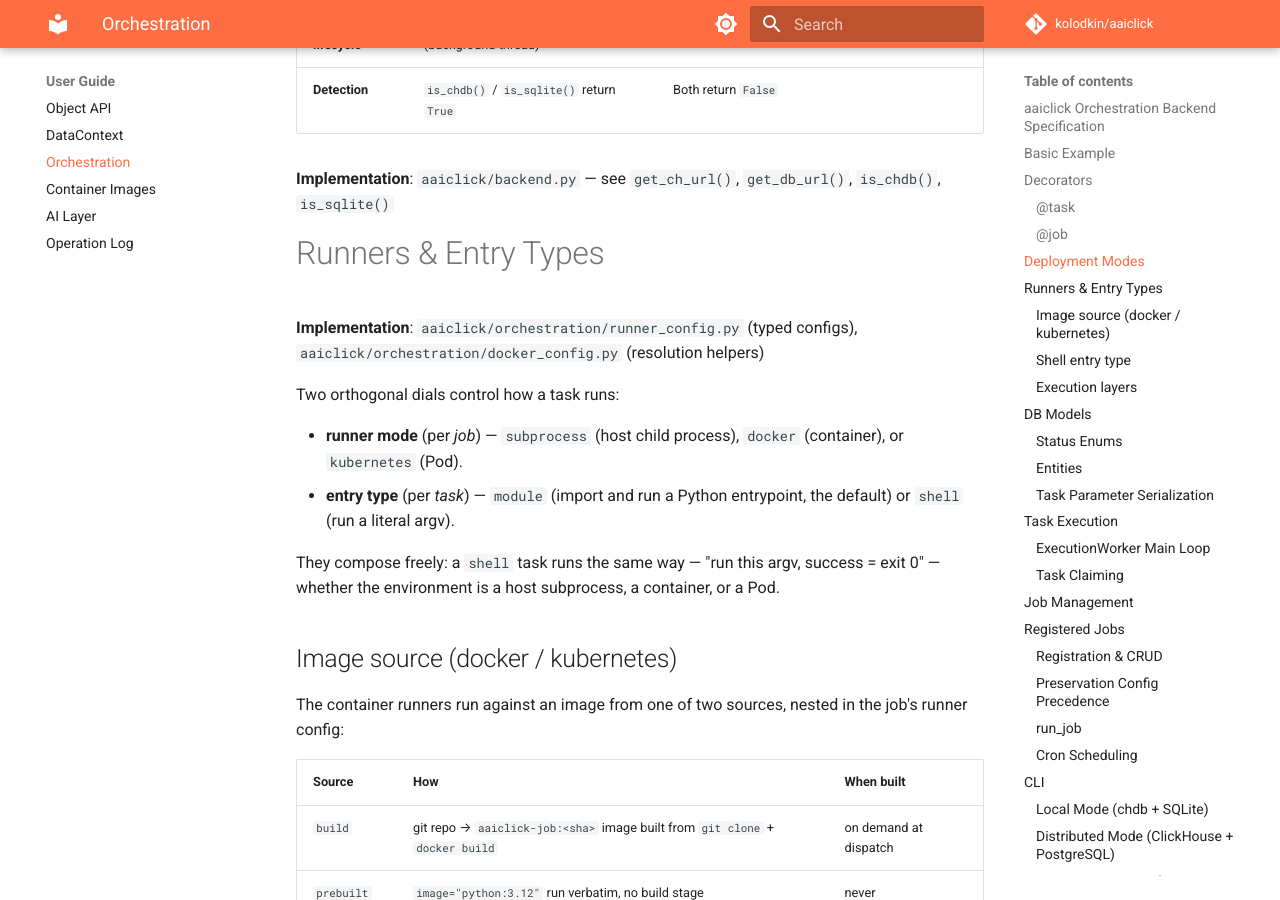
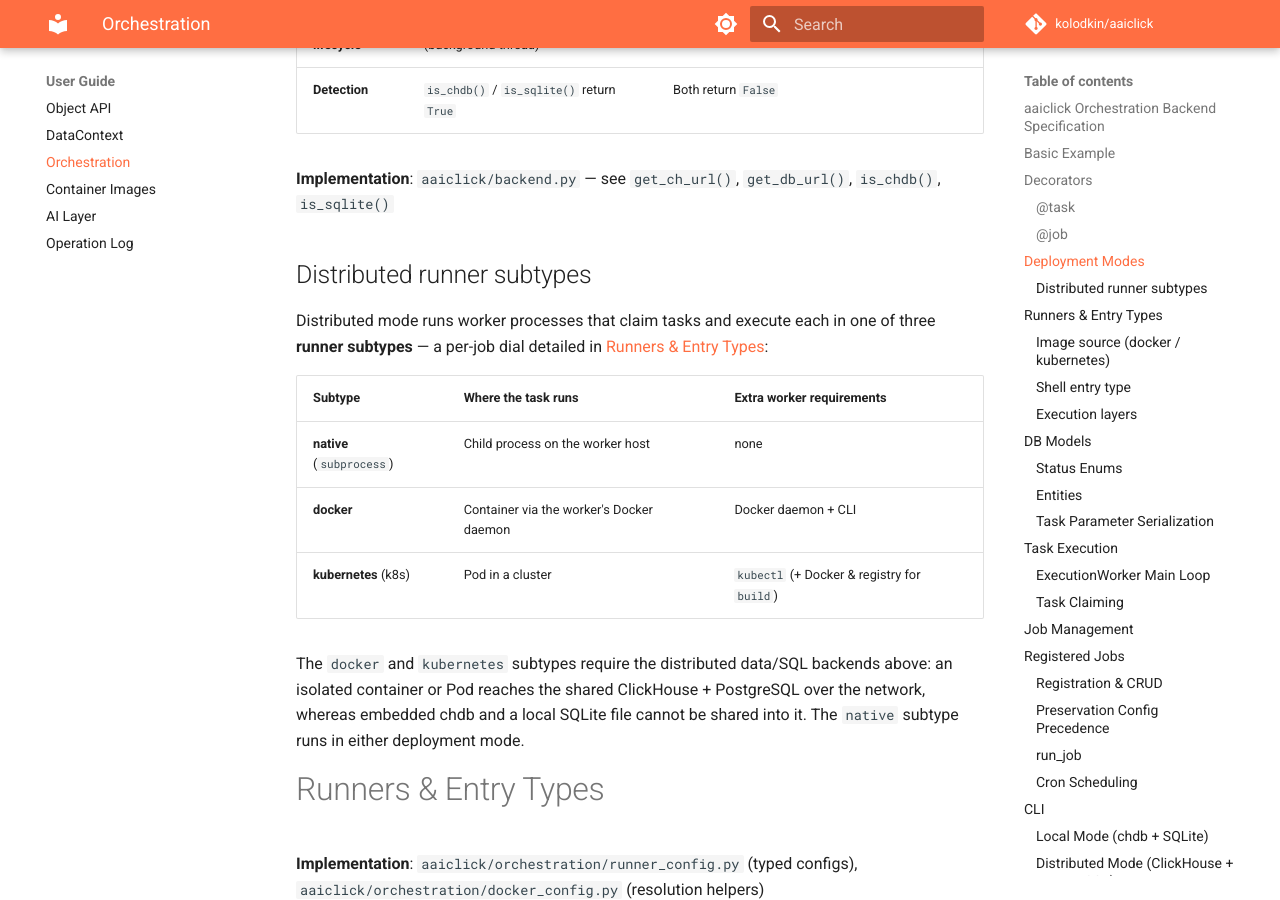
Before and after one commit to kolodkin/aaiclick, an MkDocs documentation site: the page built from docs/orchestration.md, in a window 1280 px wide and 900 px high, scrolled down 1789 px. Built offline with MkDocs 1.6.1 and Material for MkDocs 9.7.7, drawn with Linux system fonts in a browser that asks for light colours; comment, search, counter and statistics services are not loaded.

Commit message:
docs: name the three distributed runner subtypes
Add a Distributed runner subtypes subsection under Deployment Modes
listing native (subprocess), docker, and kubernetes (k8s), with where
each task runs and why docker/k8s require the distributed backends.
Links to the detailed Runners & Entry Types section.

```diff
--- a/docs/orchestration.md
+++ b/docs/orchestration.md
@@ -57,6 +57,18 @@ Two deployment modes, controlled by two independent environment variables:
 | **Detection**       | `is_chdb()` / `is_sqlite()` return `True`    | Both return `False`                                 |
 
 **Implementation**: `aaiclick/backend.py` — see `get_ch_url()`, `get_db_url()`, `is_chdb()`, `is_sqlite()`
+
+## Distributed runner subtypes
+
+Distributed mode runs worker processes that claim tasks and execute each in one of three **runner subtypes** — a per-job dial detailed in [Runners & Entry Types](#runners-entry-types):
+
+| Subtype                   | Where the task runs                      | Extra worker requirements                   |
+|---------------------------|------------------------------------------|---------------------------------------------|
+| **native** (`subprocess`) | Child process on the worker host         | none                                        |
+| **docker**                | Container via the worker's Docker daemon | Docker daemon + CLI                         |
+| **kubernetes** (k8s)      | Pod in a cluster                         | `kubectl` (+ Docker & registry for `build`) |
+
+The `docker` and `kubernetes` subtypes require the distributed data/SQL backends above: an isolated container or Pod reaches the shared ClickHouse + PostgreSQL over the network, whereas embedded chdb and a local SQLite file cannot be shared into it. The `native` subtype runs in either deployment mode.
 
 # Runners & Entry Types
 
```
